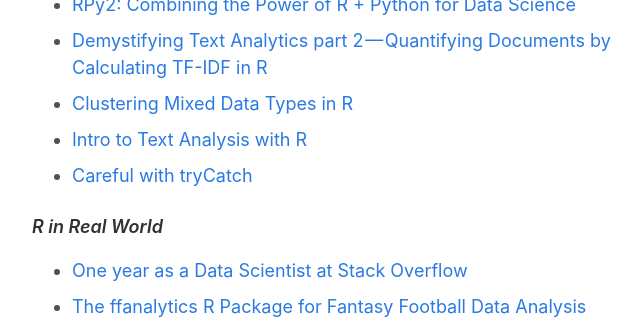
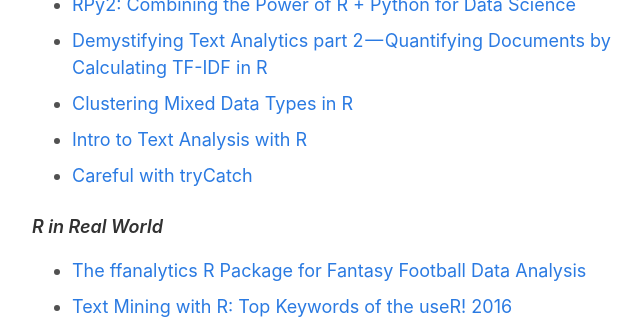
Before and after one commit to rweekly/rweekly.org, a Jekyll site: the page built from draft.md, in a window 1280 px wide and 900 px high, scrolled down 1445 px, cut to the strip 0-332 px from the top of the window. Shown: the whole strip, without its empty margins (293-934 px from the left). Built offline with Jekyll 4.4.1, drawn with Linux system fonts in a browser that asks for light colours; some of the changed text lies outside the part shown.

Commit message:
Draft: move One year as a DS at SO to R in Organization

```diff
--- a/draft.md
+++ b/draft.md
@@ -56,8 +56,6 @@
 
 #### R in Real World
 
-+ [One year as a Data Scientist at Stack Overflow](http://varianceexplained.org/r/year_data_scientist/)
-
 + [The ffanalytics R Package for Fantasy Football Data Analysis](http://fantasyfootballanalytics.net/2016/06/ffanalytics-r-package-fantasy-football-data-analysis.html)
 
 + [Text Mining with R: Top Keywords of the useR! 2016](https://blog.eoda.de/en/2016/06/24/english-text-mining-with-r-top-keywords-of-the-user-2016/)
```
Also changed, not shown: other parts of draft.md (+2 -0 lines).
